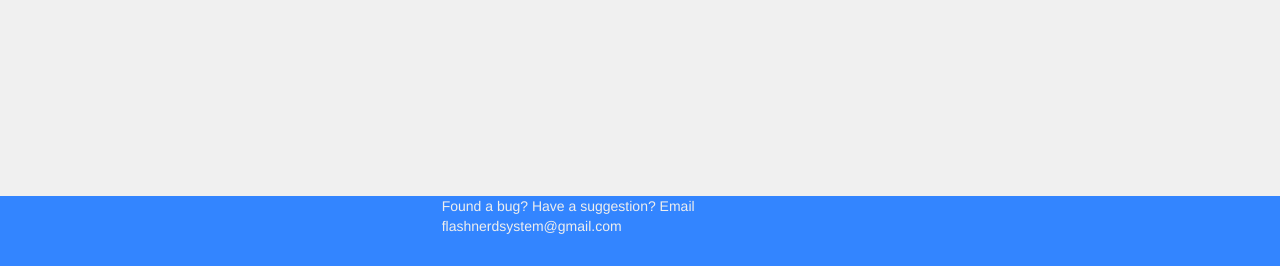
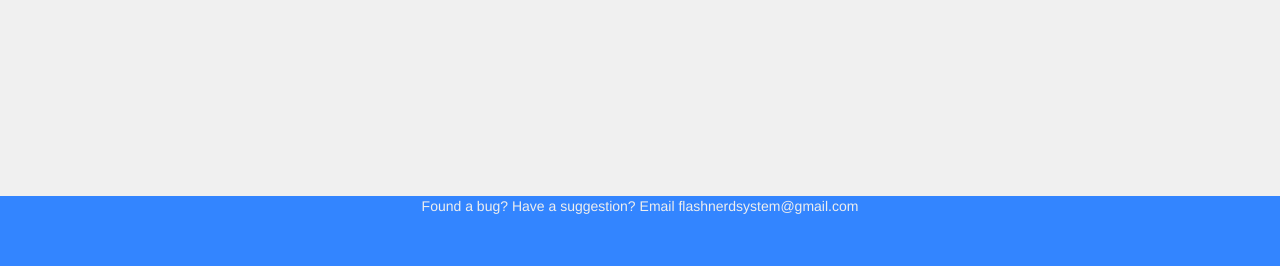
Before and after one commit to rymur/notecards, a Django app: template notecards/templates/notecards/build.html in a window 1280 px wide. Shown: the part 696-962 px from the top of the page. Run offline with Django 3.2, Linux system fonts and the light colour scheme; the template is opened without the code that fills it, so the values that code supplies are empty; some libraries are stand-ins or nearby versions.

Commit message:
fixed bug in footer where text was running off page

```diff
--- a/notecards/templates/notecards/base.html
+++ b/notecards/templates/notecards/base.html
@@ -83,9 +83,9 @@
 </body>
 <footer>
     {% block footer_block %}
-        <div class="col-xs-4 col-xs-offset-4">
+        <p class="text-center">
         Found a bug? Have a suggestion? Email <a href="mailto:flashnerdsystem@gmail.com">flashnerdsystem@gmail.com</a>
-        </div>
+        </p>
     {% endblock %}
 </footer>
 </html>
```
